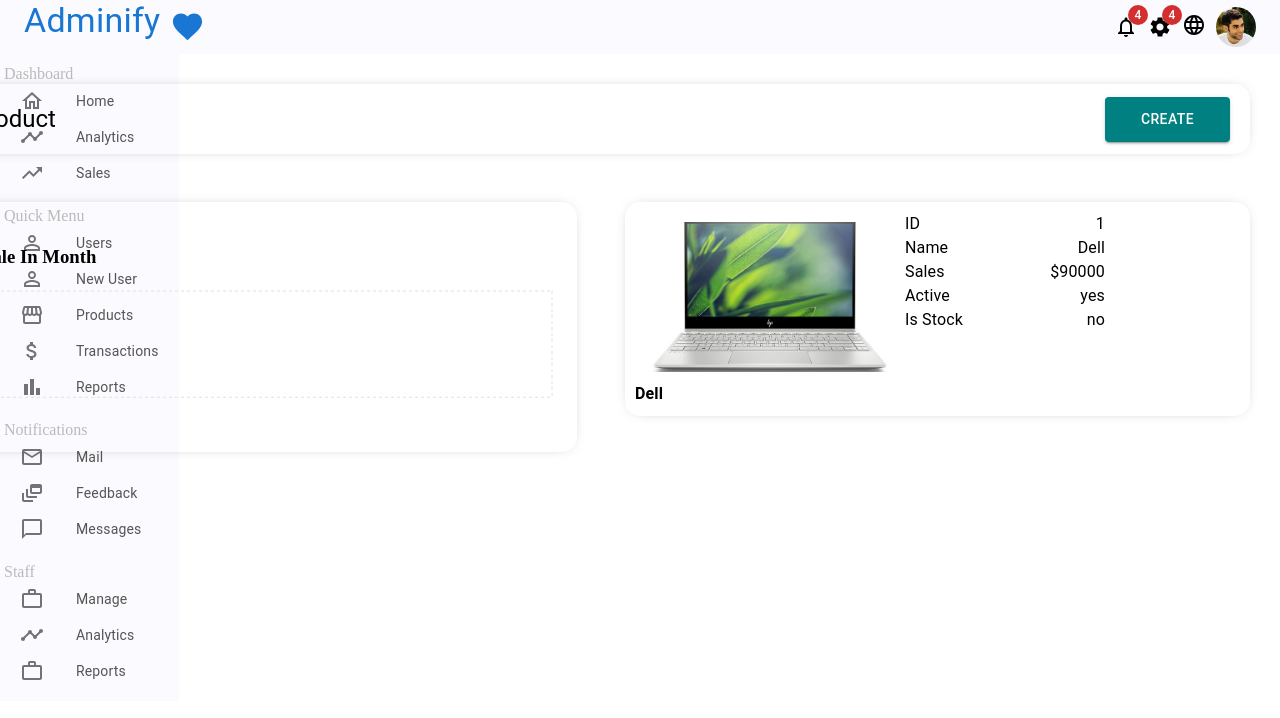
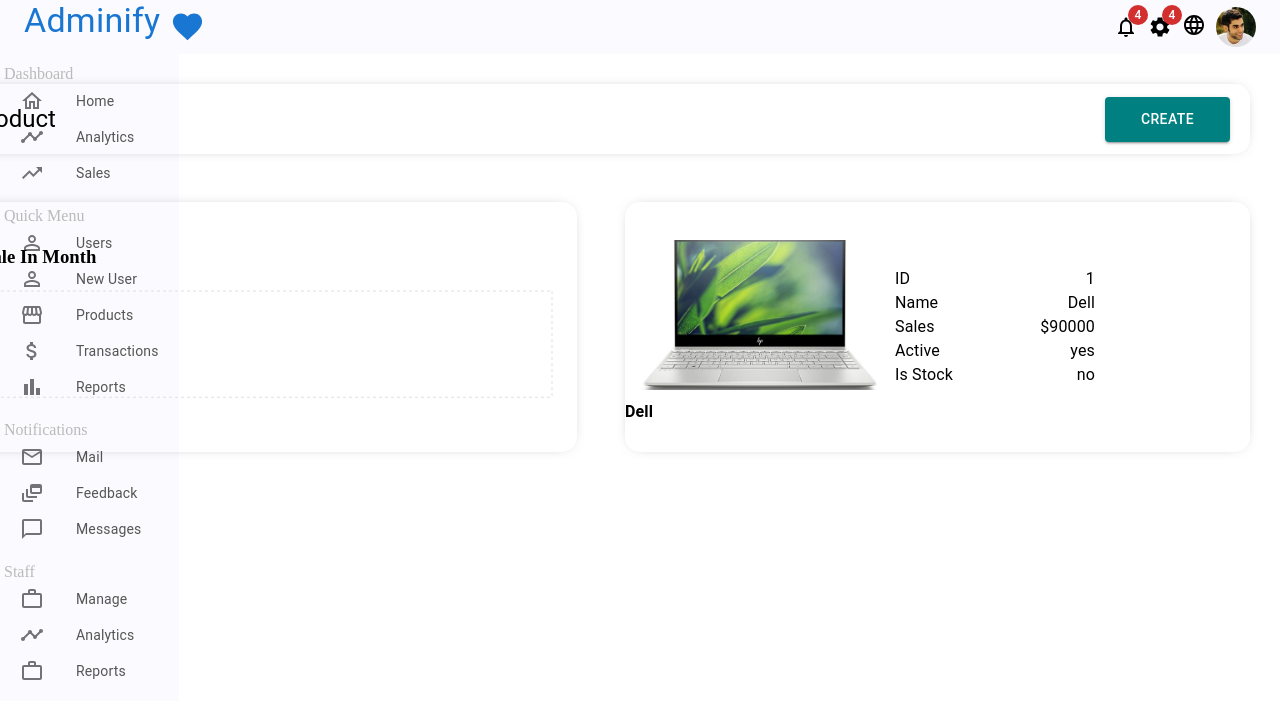
Before and after one commit to mbagher26/adminify, a React (Create React App) app: page /products/1 in a window 1280 px wide. Shown: the top 718 px of the page. Built offline with nearby package versions, Linux system fonts and the light colour scheme; no server answers; the database is empty.

Commit message:
Updated .product-info styles: Set width and height to 100% for responsiveness, aligned items to the center, and removed padding for a cleaner look.

```diff
--- a/src/pages/product/Product.css
+++ b/src/pages/product/Product.css
@@ -36,9 +36,11 @@
 }
 
 .product-info {
-          padding: 10px;
+          width: 100%;
+          height: 250px;
           border-radius: 15px;
-          box-shadow: 0 0 15px -10px rgba(0, 0, 0, 0.75) !important
+          align-items: center;
+          box-shadow: 0 0 15px -10px rgba(0, 0, 0, 0.75);
 }
 
 .product-name {
```
